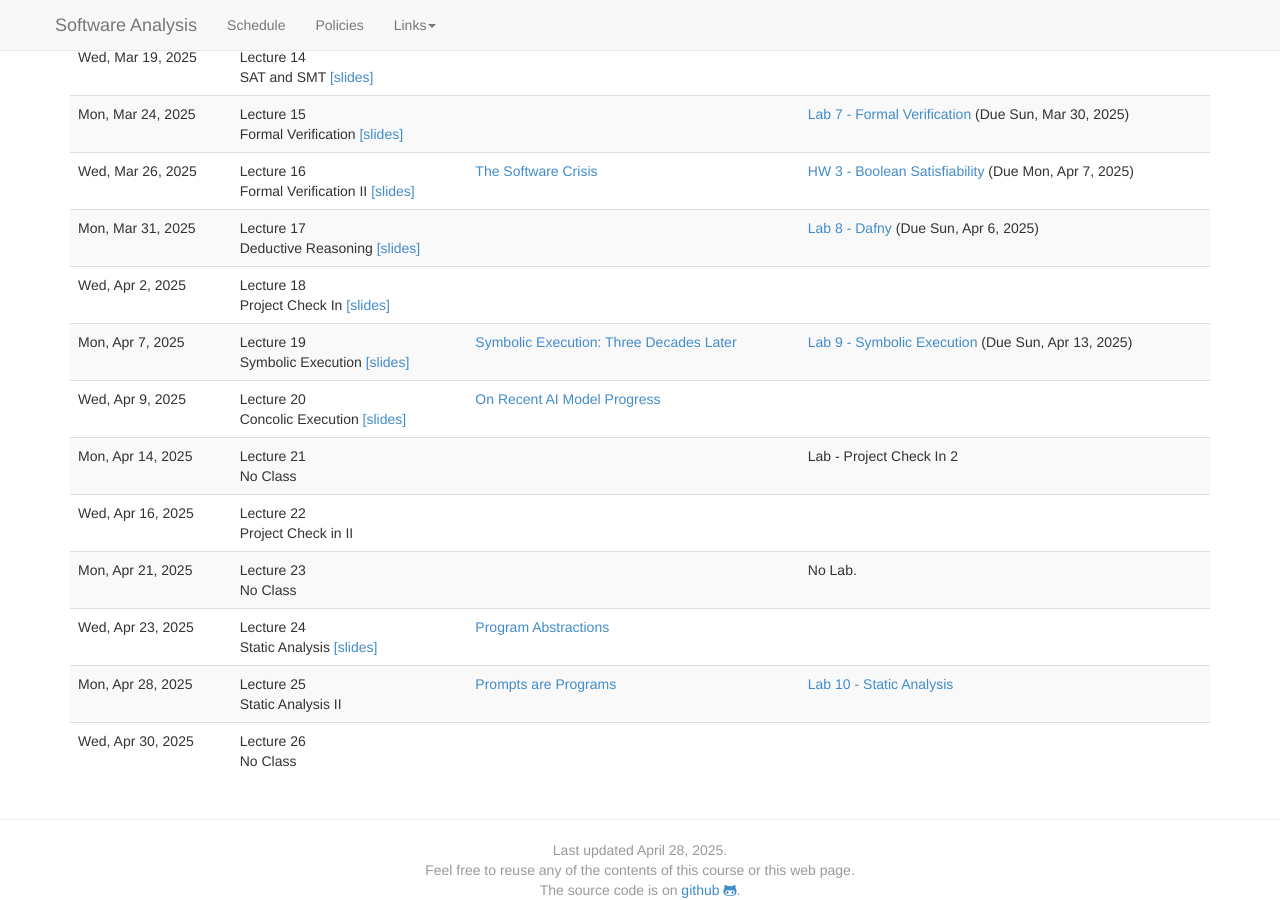
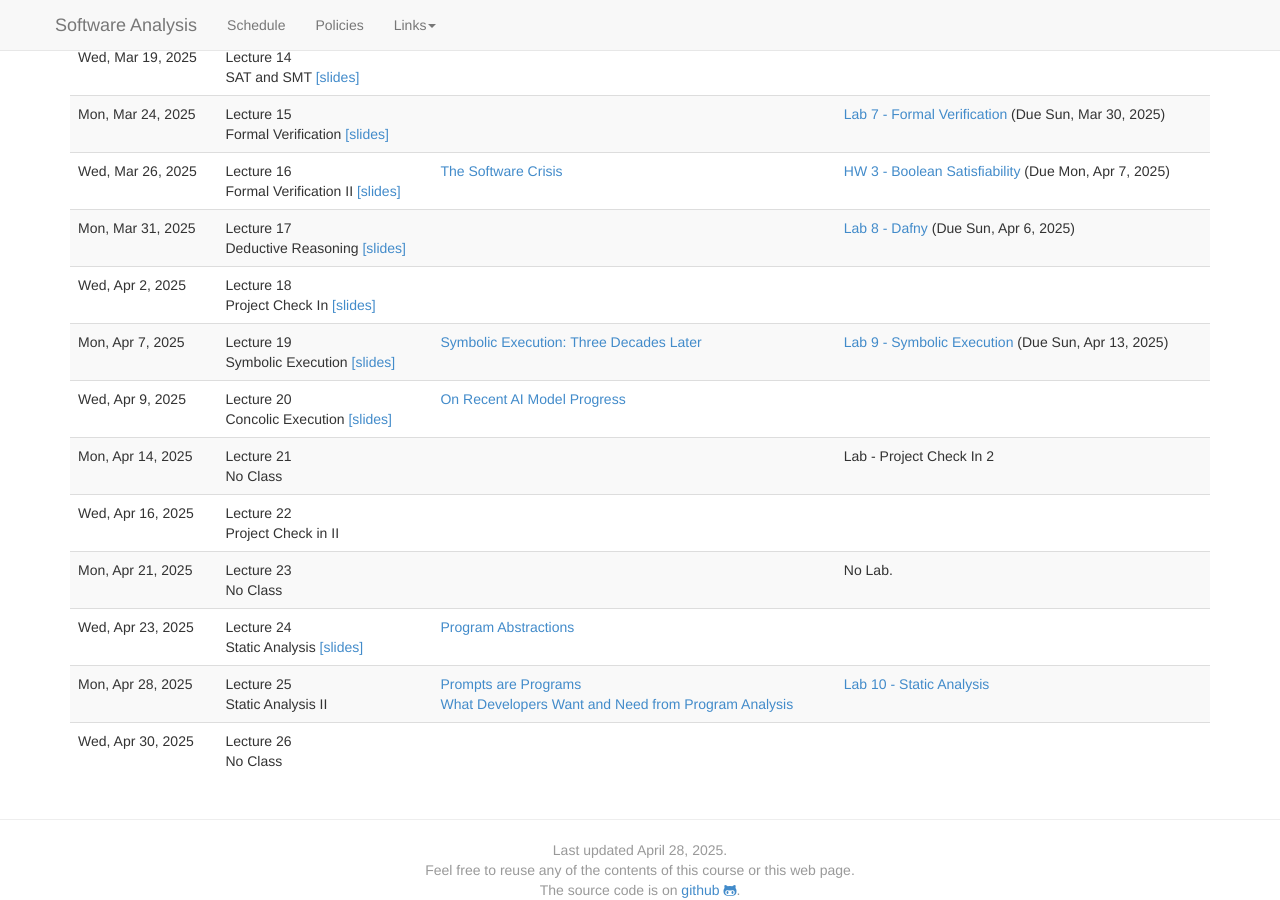
Before and after one commit to bmc-cs-software-analysis/383, a Jekyll site: the page built from schedule.md, in a window 1280 px wide and 900 px high, scrolled down 1519 px. Built offline with Jekyll 4.4.1, drawn with Linux system fonts in a browser that asks for light colours; nearby versions of some CDN libraries.

Commit message:
lab10 and reading

```diff
--- a/_data/schedule.yaml
+++ b/_data/schedule.yaml
@@ -346,11 +346,14 @@
         -
           title: "Prompts are Programs"
           url: "https://blog.sigplan.org/2024/10/22/prompts-are-programs/"
+        -
+          title: "What Developers Want and Need from Program Analysis"
+          url: "https://www.cabird.com/static/312690aff0f28a23e7bc331dabbeff38/christakis2016developers.pdf"
       #recording: ~
       assignments:
           -
             title: "Lab 10 - Static Analysis"
-            url: "labs/lab10.html"
+            url: "labs/Lab10.html"
     -
       date: 2025-04-30
       title: Lecture 26 <br> No Class
```
